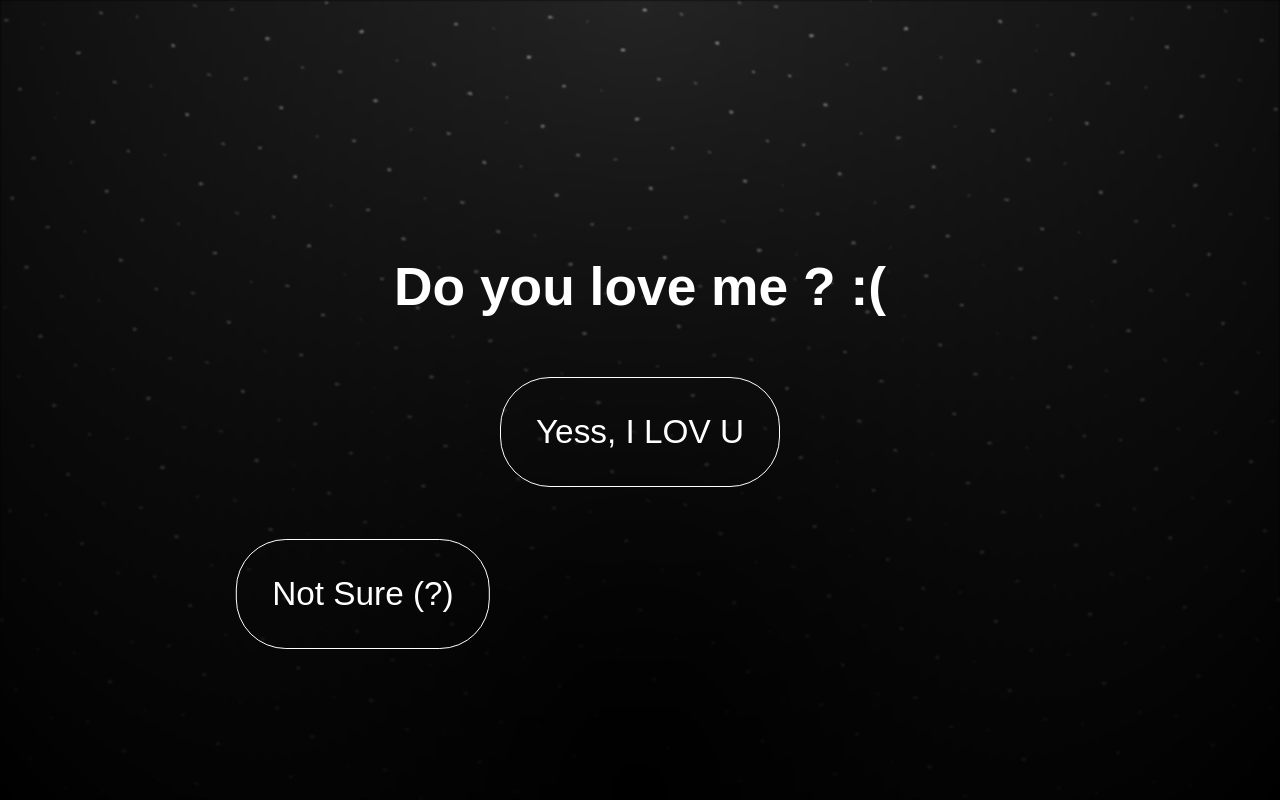
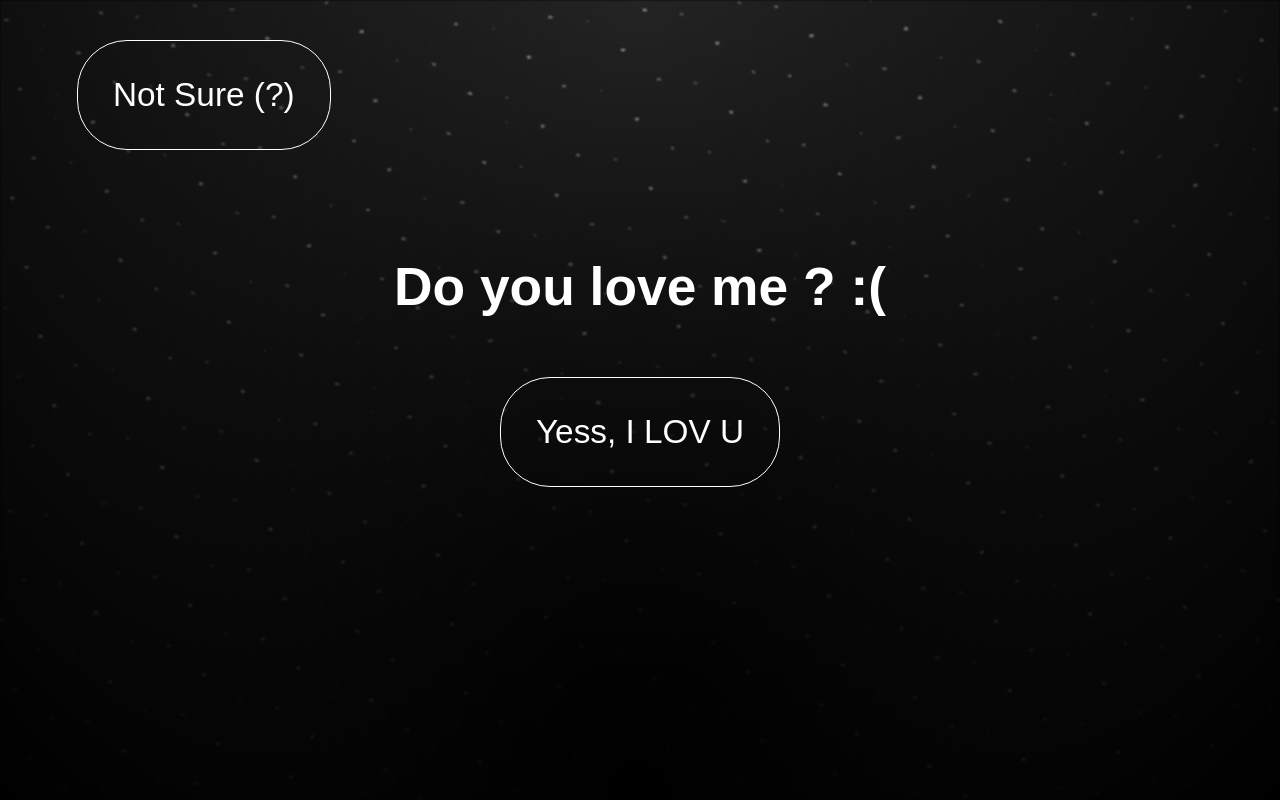
Before and after one commit to edwardch197/edwardch197.github.io, a plain HTML site: page index.html in a window 1280 px wide. Both pictures are taken after a click on the button "Not Sure (?)". Drawn offline with Linux system fonts and the light colour scheme; some packages are replaced by stand-ins of ours; a script that the page names is missing.

Commit message:
Update Dir

```diff
--- a/index.html
+++ b/index.html
@@ -39,6 +39,7 @@
       height: 100%;
       margin-left: auto;
       margin-right: auto;
+        top: 0;
       right: 0;
       left: 0;
       text-align: center;
@@ -72,7 +73,8 @@
     .content .btn-not-sure{
       position: absolute;
       transition: all 0.2s;
-        transform: translate(-105%, 130%);
+        top: 30rem;
+        left: 22.5rem;
     }
 
 
@@ -81,6 +83,7 @@
         transition: 0.1s filter;
         filter: blur(10px);
     }
+
 
   </style>
 </head>
@@ -107,15 +110,21 @@
   var btnNotSure = document.getElementById('not-sure');
   var incrementExperiment = 0;
 
+  const maxWidth = screen.width - btnNotSure.clientWidth;
+  const maxHeight = screen.height - btnNotSure.clientHeight;
+
+  function getRandomCoordinate(max) {
+      return Math.floor(Math.random() * max);
+  }
+
   function randPosition(){
-    var randX = Math.random() * 50;
-    var randY = Math.random() * 50;
+    var randX = getRandomCoordinate(maxWidth);
+    var randY = getRandomCoordinate(maxHeight);
 
-    btnNotSure.style.left = `${randX}%`;
-    btnNotSure.style.top = `${randY}%`;
+    btnNotSure.style.left = `${randX}px`;
+    btnNotSure.style.top = `${randY}px`;
 
     incrementExperiment++;
-      console.log(incrementExperiment)
 
       if ([5, 10, 15].includes(incrementExperiment) || incrementExperiment >= 20){
           var title, message, gif;
```
